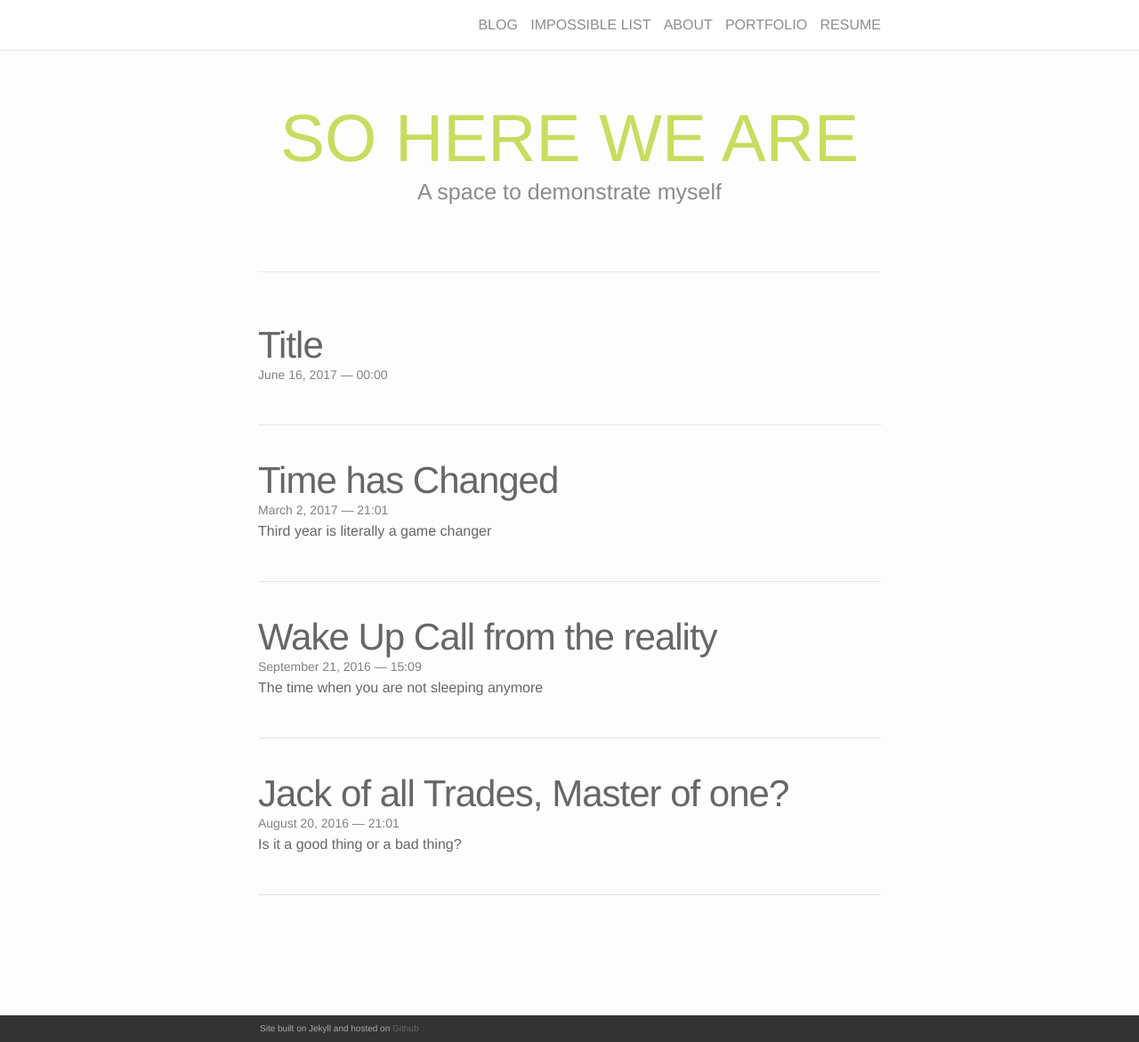
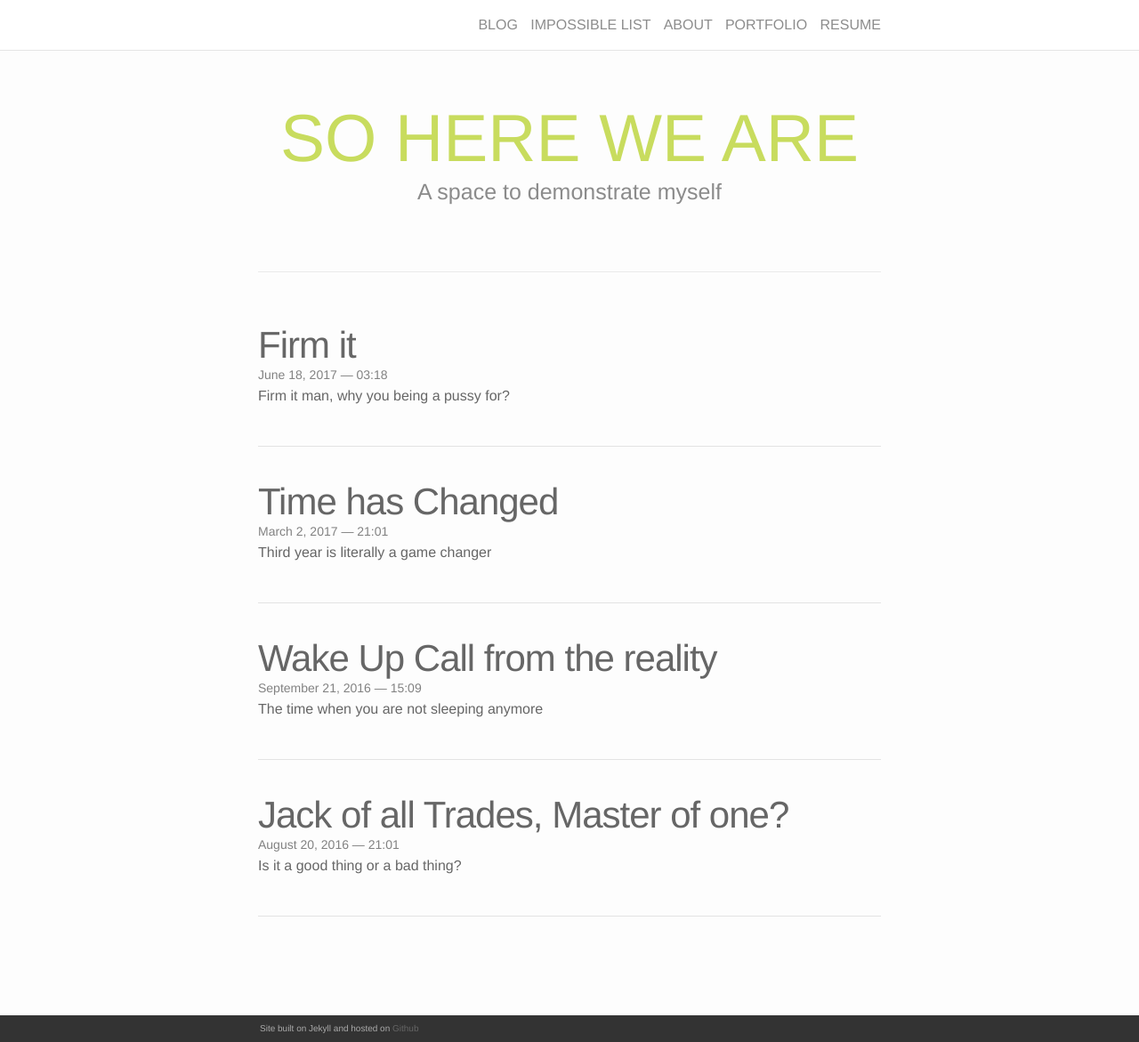
Before and after one commit to chwong1996/myhome, a Jekyll site: the page built from index.html, in a window 1280 px wide and 1171 px high. Shown: the whole window at 89% size. Built offline with Jekyll 4.4.1, drawn with Linux system fonts in a browser that asks for light colours; nearby versions of some CDN libraries; the list of posts is cut into pages by our own code.

Commit message:
Update 2017-06-16-title.markdown

```diff
--- a/_posts/2017-06-16-title.markdown
+++ b/_posts/2017-06-16-title.markdown
@@ -1,5 +1,8 @@
 ---
 layout: post
+title:  Firm it
+date: 2017-06-18 03:18:00
+description: Firm it man, why you being a pussy for?
 ---
 
 I have got to credit my friend Ade for this. “Firm it” is almost his second favourite phrase, with “go gym fam” being his first. But when times get difficult he always pulls out that phrase, and as I have realized, the more you say it, the more you will actually start “firming it”.
```
